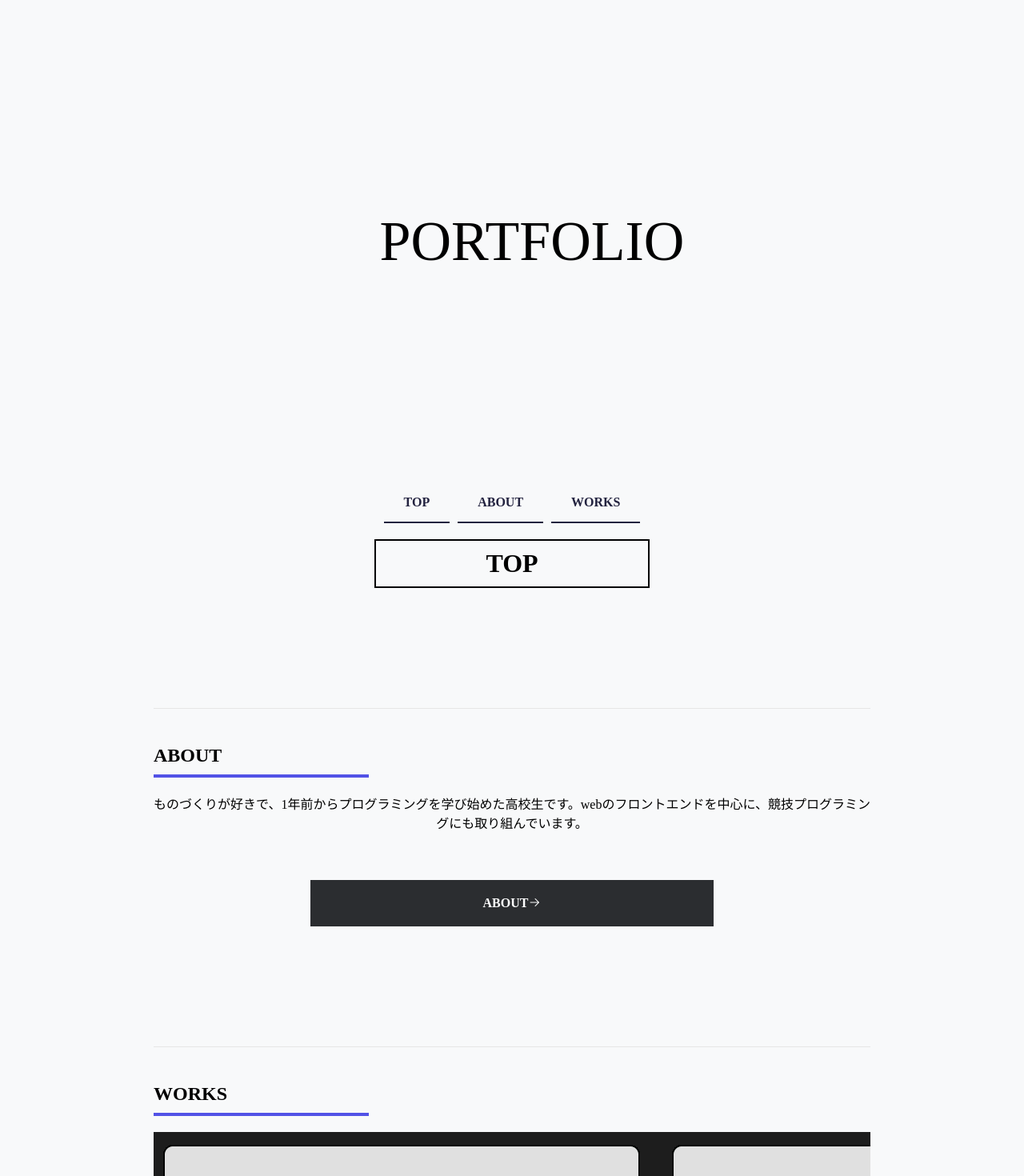
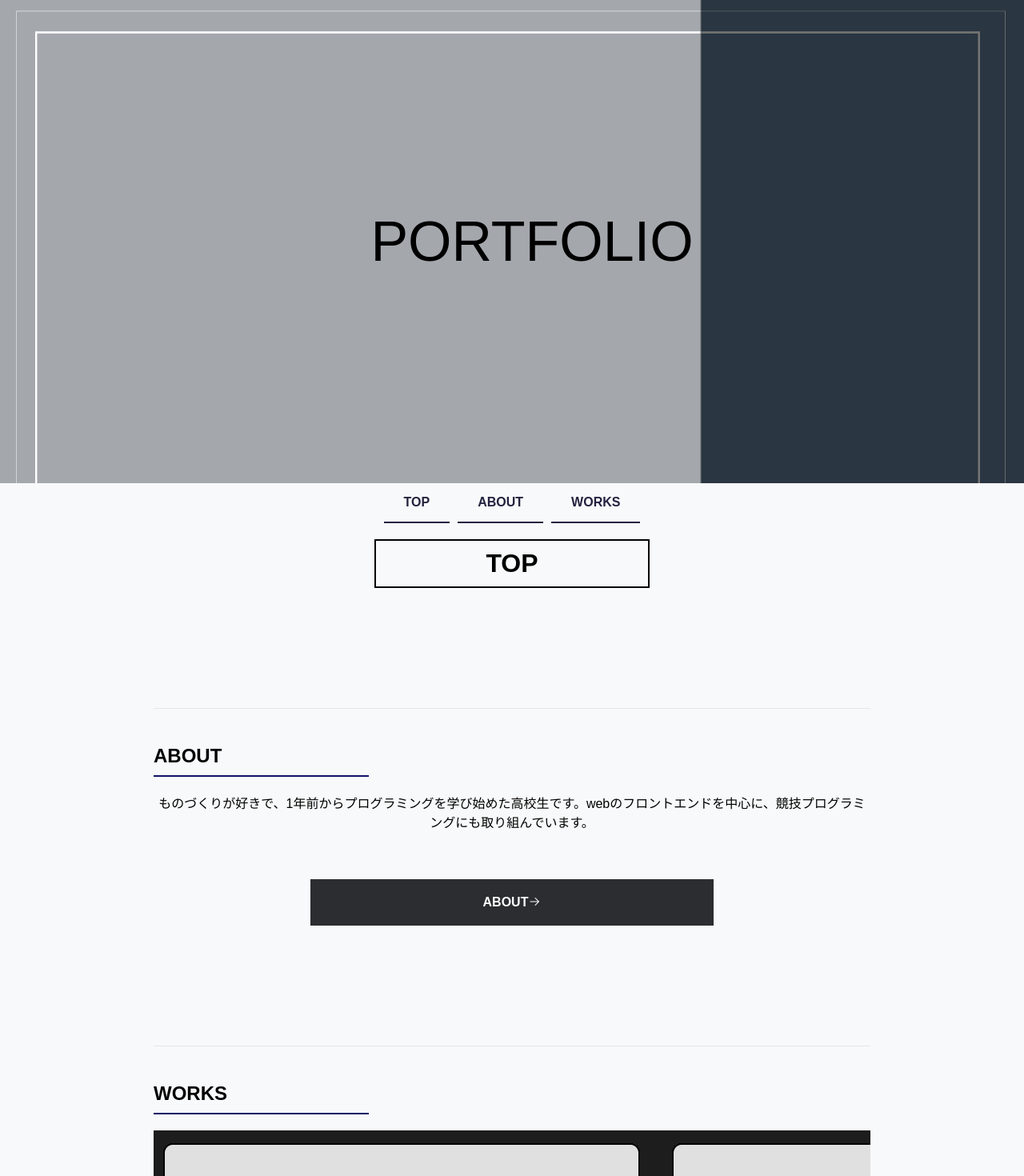
Before and after one commit to kotaok/first_vue, a Vue app: page / in a window 1280 px wide. Shown: the top 1470 px of the page at 80% size. Built offline with nearby package versions, Linux system fonts and the light colour scheme.

Commit message:
トップ画像の追加、本文のフォントを適用

```diff
--- a/src/App.vue
+++ b/src/App.vue
@@ -40,6 +40,12 @@ export default {
 
 
 <style>
+
+html,body {
+font-family:"ヒラギノ角ゴ Pro W3",メイリオ,Osaka,Arial,Verdana
+,"ＭＳ Ｐゴシック",sans-serif;
+}
+
 #app {
   font-family: Avenir, Helvetica, Arial, sans-serif;
   -webkit-font-smoothing: antialiased;
--- a/src/components/myheader.vue
+++ b/src/components/myheader.vue
@@ -14,6 +14,8 @@
   display: flex;
   justify-content: center;
   padding: 15%;
+  background-image: url("/img/keyimage.png");
+  background-size: cover;
 }
 
 .header div p {
--- a/src/components/page1.vue
+++ b/src/components/page1.vue
@@ -43,7 +43,7 @@ export default {
   width: 30%;
   text-align: left;
   padding-bottom: 10px;
-  border-bottom: solid 4px rgba(36, 36, 224, 0.781);
+  border-bottom: solid 2px rgb(17, 17, 104);
 }
 
 
```
Also changed, not shown: public/img/keyimage.png (added), public/img/portfolio_image.png.
